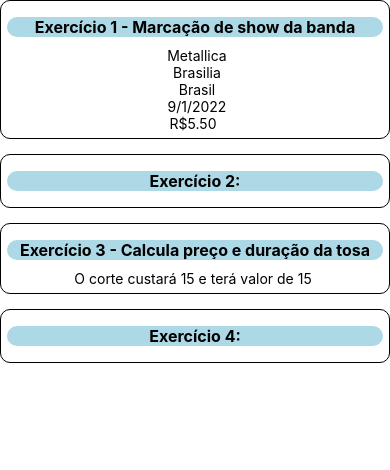
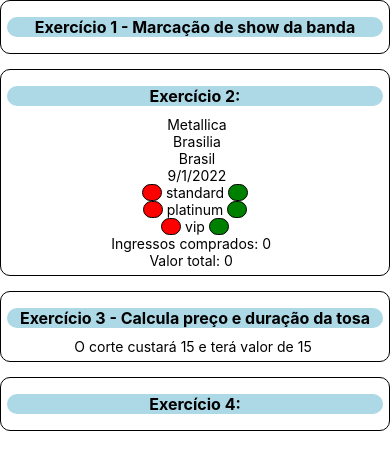
Before and after one commit to thiagomedinacc/letscodeRNLista1, a React Native app: screen / in a window 390 px wide. Shown: the top 470 px of the page. Built offline with nearby package versions, Linux system fonts and the light colour scheme.

Commit message:
Termina exercicio 2

```diff
--- a/App.tsx
+++ b/App.tsx
@@ -8,16 +8,17 @@ export default function App() {
     <View style={styles.container}>
       <View style = {styles.exercicio}>
         <Text style = {styles.titulo}> Exercício 1 - Marcação de show da banda </Text>
+
+      </View>
+      <View style = {styles.exercicio}>
+        <Text style= {styles.titulo}> Exercício 2: </Text>
         <ConcertCard
           bandName='Metallica'
           city='Brasilia'
           country='Brasil'
-          ticket={{ value: 5.50 }}
+          tickets= {[{type: 'standard' , value : 10}, {type: 'platinum', value: 20} , {type: 'vip', value:30}]}
           date={new Date()}
         />
-      </View>
-      <View style = {styles.exercicio}>
-        <Text style= {styles.titulo}> Exercício 2: </Text>
       </View>
 
       <View style = {styles.exercicio}>
--- a/components/ConcertCard/index.tsx
+++ b/components/ConcertCard/index.tsx
@@ -1,25 +1,97 @@
-import { Text } from 'react-native';
+import { useState } from 'react';
+import { Text, View, TouchableOpacity, StyleSheet } from 'react-native';
 
 type Ticket = {
+    type: "standard" | "vip" | "platinum"
     value: number
 }
+
+type TicketSimulation = Ticket & {
+    amount: number
+}
+
 interface ConcertCardProps {
     bandName: string
     country: string
     city: string
     date: Date
-    ticket: Ticket
+    tickets: Ticket[],
 }
 
-export default function ConcertCard (props: ConcertCardProps) {
-    const valorFormatado = 'R$' + props.ticket.value.toFixed(2);
+let nroStandard = 0 ;
+let nroVip = 0 ;
+let nroPlatinum = 0  ;
+
+export default function ConcertCard(props: ConcertCardProps) {
+    const [nroIngressos, setNroIngressos] = useState(0);
+    const [valorTotal, setValorTotal] = useState(0);
+
+
+    function handleRemoveIngresso(ticket: Ticket) {
+        if (nroIngressos == 0) return
+        if (ticket.type === 'vip' && nroVip !== 0) {
+            nroVip--;
+            atualizaValorEQtd(ticket);
+        }
+        else if (ticket.type === 'platinum' && nroPlatinum !== 0) {
+            nroPlatinum--;
+            atualizaValorEQtd(ticket);
+        }
+        else if (ticket.type === 'standard' && nroStandard !== 0){
+            nroStandard--;
+            atualizaValorEQtd(ticket);
+        }
+    }
+
+    function atualizaValorEQtd(ticket: Ticket) {
+        setNroIngressos(nroIngressos - 1);
+        setValorTotal(valorTotal - ticket.value);
+    }
+
+    function handleAddIngresso(ticket: Ticket) {
+         setNroIngressos(nroIngressos + 1);
+         setValorTotal(valorTotal + ticket.value);
+         if (ticket.type === 'standard') nroStandard++;
+         if (ticket.type === 'platinum') nroPlatinum++;
+         if (ticket.type === 'vip') nroVip++;
+
+    }
     return (
         <>
+
             <Text> {props.bandName}</Text>
             <Text> {props.city}</Text>
             <Text> {props.country}</Text>
             <Text> {props.date.toLocaleDateString()}</Text>
-            <Text> {valorFormatado}  </Text>
+
+            {props.tickets.map((ticket, key)=> (
+                <View style={{ flexDirection: 'row' }} >
+                    <TouchableOpacity onPress={ () => handleRemoveIngresso(ticket)} style={styles.botaoRemove}>
+                    </TouchableOpacity>
+                    <Text > {ticket.type} </Text>
+                    <TouchableOpacity onPress={ () => handleAddIngresso(ticket)} style={styles.botaoAdd}>
+                    </TouchableOpacity>
+                </View>
+            ))}
+
+            <Text>Ingressos comprados: {nroIngressos}  </Text>
+            <Text>Valor total: {valorTotal}  </Text>
         </>
     )
 }
+
+const styles = StyleSheet.create({
+  botaoRemove: {
+    borderWidth : 1,
+    borderRadius : 55,
+    width: 20,
+    backgroundColor: 'red'
+  },
+  botaoAdd: {
+    borderWidth : 1,
+    borderRadius : 55,
+    width: 20,
+    backgroundColor: 'green'
+  },
+
+});
```
